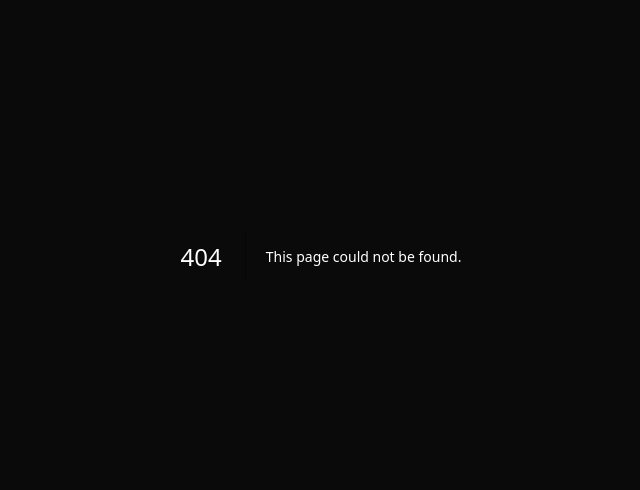
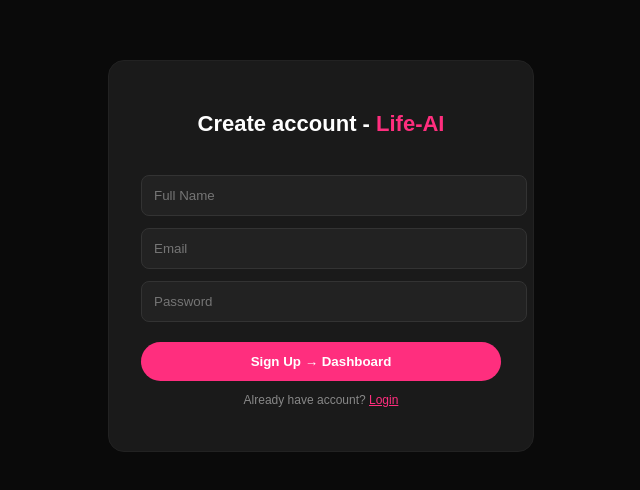
Before and after one commit to muradofficalid-art/LifeAI, a Next.js app: page /signup in a window 1280 px wide. Before the commit this address had no page. Shown: the part 144-634 px from the top of the page, without its empty margins (319-959 px from the left). Built offline with nearby package versions, Linux system fonts and the light colour scheme.

Commit message:
Add signup page with form handling

```diff
--- /dev/null
+++ b/app/signup/page.tsx
@@ -0,0 +1,26 @@
+'use client'
+import { useState } from 'react'
+import { useRouter } from 'next/navigation'
+
+export default function Signup(){
+  const [name,setName]=useState(''); const [email,setEmail]=useState(''); const [pass,setPass]=useState('');
+  const router = useRouter()
+  const handle = (e:any)=>{
+    e.preventDefault();
+    localStorage.setItem('lifeai_user', JSON.stringify({name,email}));
+    localStorage.setItem('lifeai_auth','true');
+    router.push('/dashboard')
+  }
+  return (
+    <div style={{minHeight:'100vh', background:'#0A0A0A', display:'flex', alignItems:'center', justifyContent:'center', color:'white'}}>
+      <form onSubmit={handle} style={{background:'#1A1A1A', padding:'32px', borderRadius:'16px', width:'360px', border:'1px solid #222'}}>
+        <h2 style={{fontSize:'22px', fontWeight:800, textAlign:'center'}}>Create account - <span style={{color:'#FF2E7E'}}>Life-AI</span></h2>
+        <input value={name} onChange={e=>setName(e.target.value)} placeholder="Full Name" required style={{width:'100%', marginTop:'20px', padding:'12px', borderRadius:'8px', background:'#222', border:'1px solid #333', color:'white'}}/>
+        <input value={email} onChange={e=>setEmail(e.target.value)} type="email" placeholder="Email" required style={{width:'100%', marginTop:'12px', padding:'12px', borderRadius:'8px', background:'#222', border:'1px solid #333', color:'white'}}/>
+        <input value={pass} onChange={e=>setPass(e.target.value)} type="password" placeholder="Password" required style={{width:'100%', marginTop:'12px', padding:'12px', borderRadius:'8px', background:'#222', border:'1px solid #333', color:'white'}}/>
+        <button type="submit" style={{width:'100%', marginTop:'20px', background:'#FF2E7E', color:'white', padding:'12px', borderRadius:'999px', border:'none', fontWeight:700}}>Sign Up → Dashboard</button>
+        <p style={{fontSize:'12px', textAlign:'center', marginTop:'12px', color:'#888'}}>Already have account? <a href="/login" style={{color:'#FF2E7E'}}>Login</a></p>
+      </form>
+    </div>
+  )
+}
```
